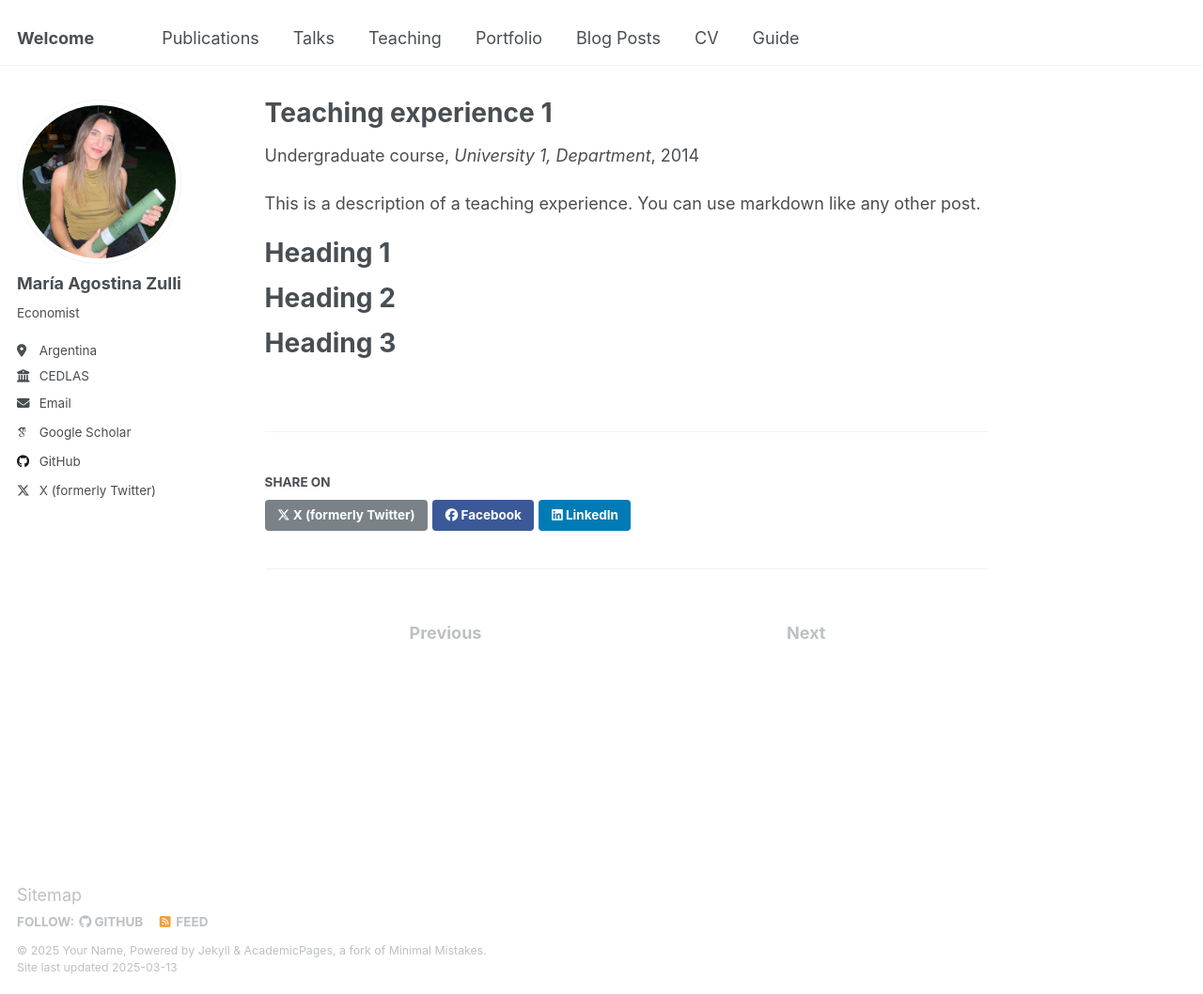
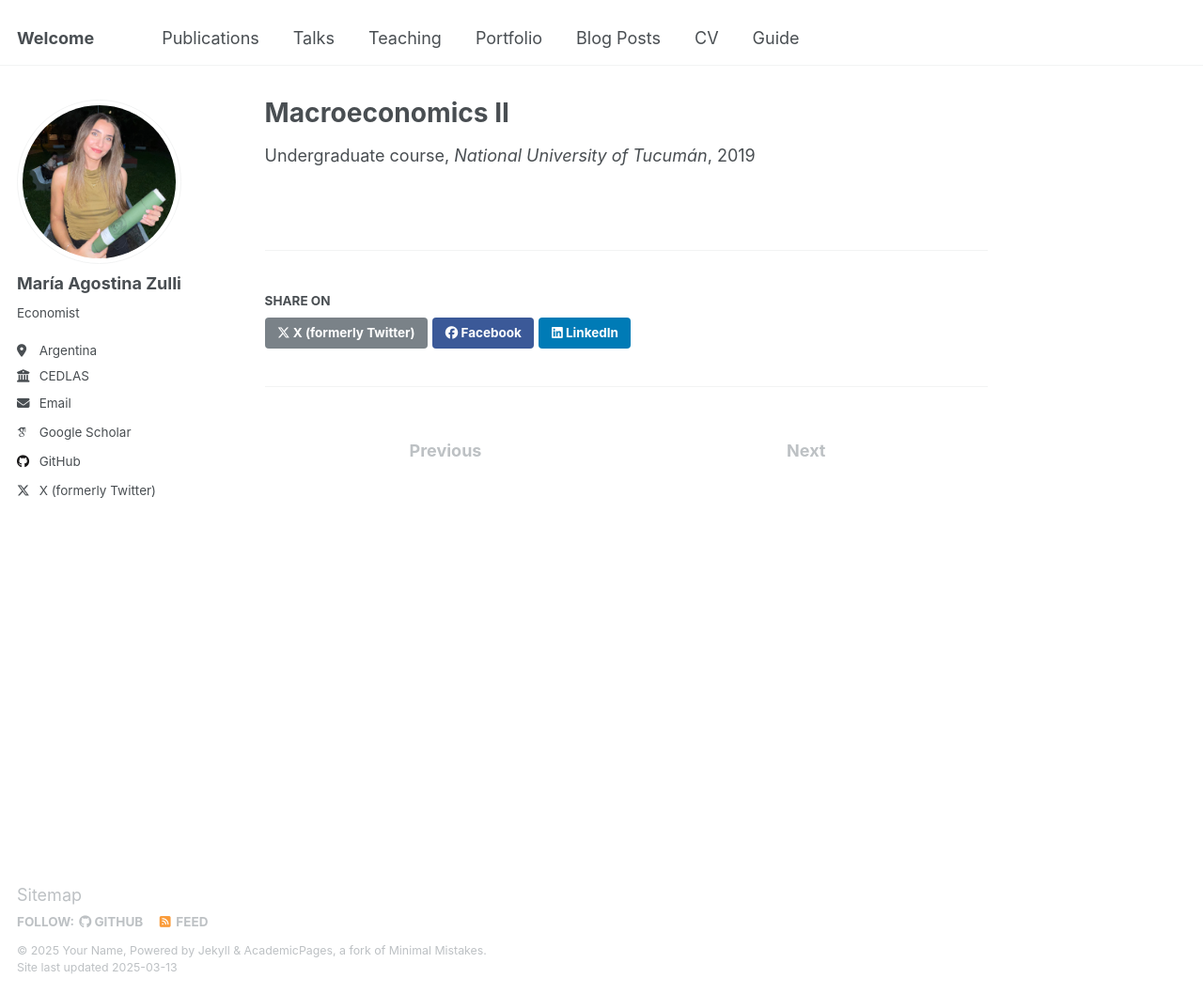
Before and after one commit to agoszulli/agoszulli.github.io, a Jekyll site: the page built from _teaching/2014-spring-teaching-1.md, in a window 1280 px wide and 1058 px high. Shown: the whole window at 94% size. Built offline with Jekyll 4.4.1, drawn with Linux system fonts in a browser that asks for light colours; some web fonts are replaced.

Commit message:
Update teaching-1.md

```diff
--- a/_teaching/2014-spring-teaching-1.md
+++ b/_teaching/2014-spring-teaching-1.md
@@ -1,20 +1,9 @@
 ---
-title: "Teaching experience 1"
+title: "Macroeconomics II"
 collection: teaching
 type: "Undergraduate course"
 permalink: /teaching/2014-spring-teaching-1
-venue: "University 1, Department"
-date: 2014-01-01
-location: "City, Country"
+venue: "National University of Tucumán"
+date: Nov 2019 - Nov 2021
+location: "Tucumán, Argentina"
 ---
-
-This is a description of a teaching experience. You can use markdown like any other post.
-
-Heading 1
-======
-
-Heading 2
-======
-
-Heading 3
-======
```
